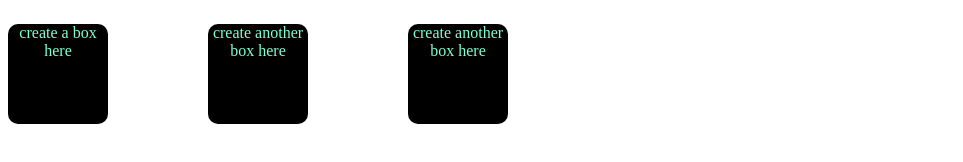
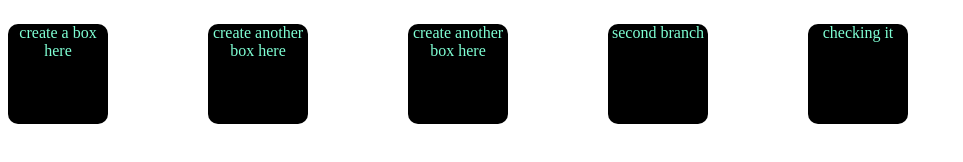
Before and after one commit to FaysalShuvo/03-git-branch, a plain HTML site: page index.html in a window 1280 px wide. Shown: the whole page, without its empty margins (0-963 px from the left). Drawn offline with Linux system fonts and the light colour scheme.

Commit message:
learning about second branch

```diff
--- a/index.html
+++ b/index.html
@@ -10,5 +10,7 @@
     <p class="box">create a box here</p>
     <p class="box">create another box here</p>
     <p id="bo">create another box here</p>
+    <p id="bo">second branch</p>
+    <p id="bo">checking it</p>
   </body>
 </html>
```
